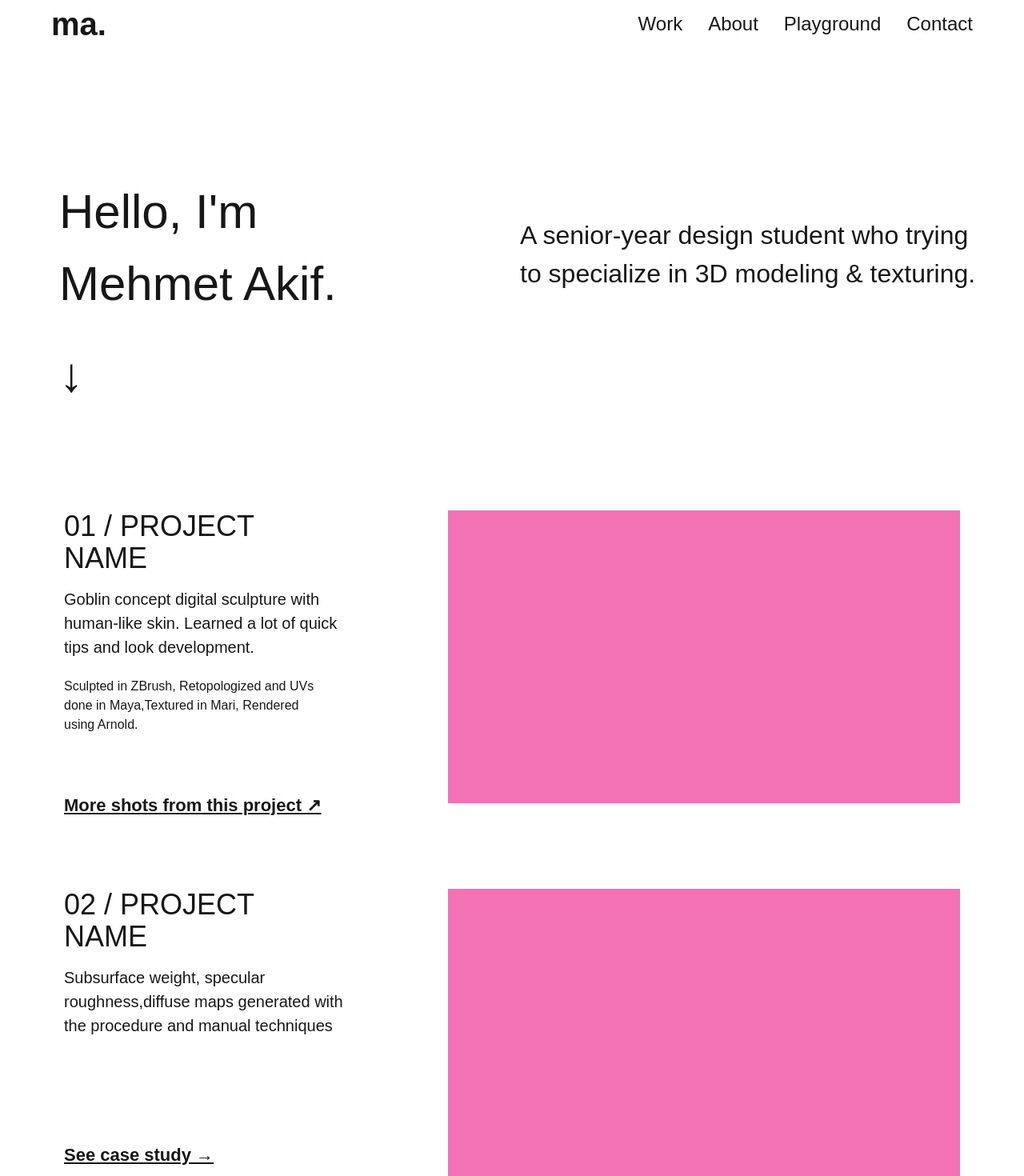
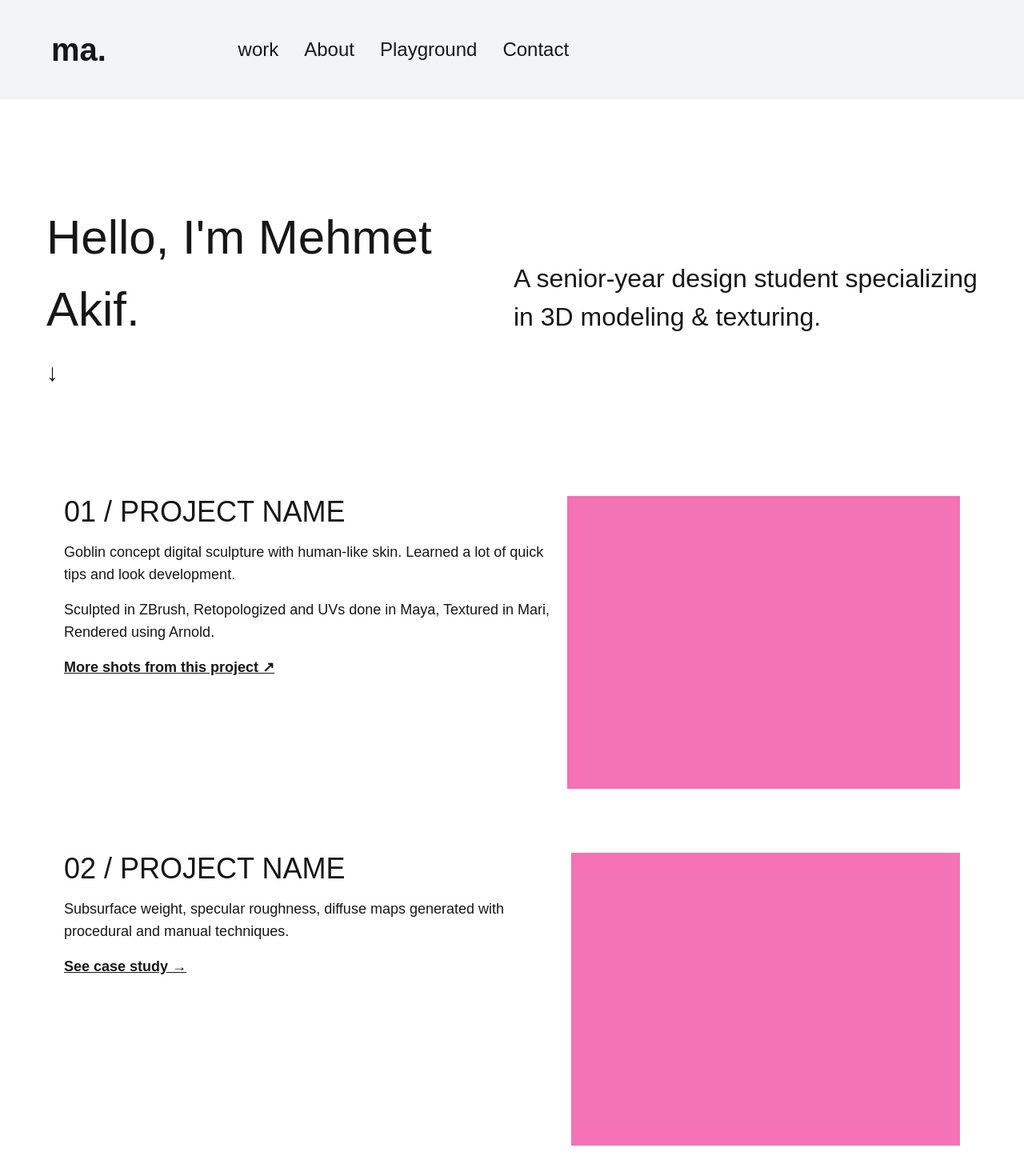
Before and after one commit to AlishbaNasim/Figma-Design, a Next.js app: page / in a window 1280 px wide. Shown: the top 1470 px of the page at 80% size. Built offline with nearby package versions, Linux system fonts and the light colour scheme.

Commit message:
first commit

```diff
--- a/app/components/Footer.tsx
+++ b/app/components/Footer.tsx
@@ -2,11 +2,11 @@ import React from 'react'
 
 function Footer() {
   return (
-    <div className='flex justify-between px-16 pt-48 pb-7'>
+    <div className="grid grid-cols-1 lg:grid-cols-5 items-center px-6 lg:px-16 py-4 lg:py-8 bg-gray-100 gap-4">
         <div className='text-[21px] text-blue-800'>
           Alishba Naseem ⏤ 2024
         </div>
-        <div className='flex gap-8'>
+        <div className="flex justify-around gap-4 lg:gap-8 text-[20px] lg:text-[24px]">
             <div>
               Artstation
             </div>
--- a/app/components/Header.tsx
+++ b/app/components/Header.tsx
@@ -1,27 +1,28 @@
-import React from 'react'
-import Link from 'next/link'
+import React from 'react';
+import Link from 'next/link';
+
 function Header() {
-    return (
-        <div className='flex justify-between px-16 text-[24px]'>
-            <div className='text-[40px] font-bold'>
-             ma.
-            </div>
-            <div className='flex gap-8 items-center'>
-                <Link href={"/"}>
-                    <div>Work</div>
-                </Link>
-                <Link href={"/about"}>
-                    <div>About</div>
-                </Link>
-                <div>
-                    Playground
-                </div>
-                <div>
-                    Contact
-                </div>
-            </div>
-        </div>
-    )
+  return (
+    <header className="grid grid-cols-1 lg:grid-cols-5 items-center px-6 lg:px-16 py-4 lg:py-8 bg-gray-100 gap-4">
+      {/* Left Column: Logo */}
+      <div className="text-center lg:text-left text-[32px] lg:text-[40px] font-bold">
+        ma.
+      </div>
+
+      {/* Center Column: Navigation */}
+      <nav className="flex justify-between gap-2 lg:gap-8 text-[20px] lg:text-[24px]">
+        <Link href="/">
+          work
+        </Link>
+        <Link href="/about">
+          About
+        </Link>
+   <Link href="/">Playground</Link>
+   <Link href="/">Contact</Link>
+
+      </nav>
+    </header>
+  );
 }
 
-export default Header
+export default Header;
--- a/app/page.tsx
+++ b/app/page.tsx
@@ -1,58 +1,64 @@
-
-
 export default function Home() {
   return (
-    <div>
-      <div className="flex justify-around ">
-        <div className="  text-[60px] pt-[160px] px-6 w-[500px]">
-          <h1 >Hello&#44; I&apos;m Mehmet Akif.</h1>
-          <p className="h-[38.09px] w-[35px] pt-6">↓</p>
+    <div className="px-4">
+      {/* Hero Section */}
+      <div className="flex flex-col lg:flex-row justify-around items-center py-10 lg:py-32 space-y-10 lg:space-y-0">
+        <div className="text-center lg:text-left text-[40px] lg:text-[60px] w-full lg:w-[500px]">
+          <h1>Hello&#44; I&apos;m Mehmet Akif.</h1>
+          <p className="mt-6 text-3xl animate-bounce">↓</p>
         </div>
-        <div className="w-[580px] text-[32px] pt-[210px] ">
-          <p>A senior-year design student who trying to specialize in 3D modeling & texturing.</p>
+        <div className="text-center lg:text-left w-full lg:w-[580px] text-[24px] lg:text-[32px]">
+          <p>
+            A senior-year design student specializing in 3D modeling & texturing.
+          </p>
         </div>
       </div>
 
-
-      {/* 01 */}
-      <div className="flex flex-col items-center">
-        <div className="flex justify-between pt-[200px] w-[1120px] h-[473px]">
-          <div >
-            <h1 className="w-[325px] h-24 text-4xl  ">01 / PROJECT NAME</h1>
-            <p className="w-[356px] text-[20px]  h-28">Goblin concept digital sculpture with human-like skin. Learned a lot of quick tips and look development.</p>
-            <p className="w-[315px] h-36"> Sculpted in ZBrush&#44; Retopologized and UVs done in Maya&#44;Textured in Mari&#44; Rendered using Arnold.</p>
-            <p className="font-semibold text-[22px] underline">More shots from this project ↗</p>
+      {/* Projects Section */}
+      <div className="flex flex-col items-center space-y-20">
+        {/* Project 01 */}
+        <div className="flex flex-col lg:flex-row justify-between items-start w-full lg:w-[1120px] space-y-10 lg:space-y-0">
+          <div className="w-full lg:w-auto">
+            <h1 className="text-4xl mb-4">01 / PROJECT NAME</h1>
+            <p className="text-lg mb-4">
+            Goblin concept digital sculpture with human-like skin. Learned a lot of quick tips and look development.
+</p>
+            <p className="text-lg mb-4">
+              Sculpted in ZBrush&#44; Retopologized and UVs done in Maya&#44; Textured in Mari&#44; Rendered using Arnold.
+            </p>
+            <p className="font-semibold text-lg underline cursor-pointer hover:text-pink-500">
+              More shots from this project ↗
+            </p>
           </div>
-          <div>
-            <div className="w-[640px] h-[366px]   bg-pink-400  pt-[160px]"></div>
-          </div>
+          <div className="w-full lg:w-[640px] h-[200px] lg:h-[366px] bg-pink-400"></div>
         </div>
 
+        {/* Project 02 */}
+        <div className="flex flex-col lg:flex-row justify-between items-start w-full lg:w-[1120px] space-y-10 lg:space-y-0">
+          <div className="w-full lg:w-auto">
+            <h1 className="text-4xl mb-4">02 / PROJECT NAME</h1>
+            <p className="text-lg mb-4">
+              Subsurface weight, specular roughness, diffuse maps generated with procedural and manual techniques.
+            </p>
+            <p className="font-semibold text-lg underline cursor-pointer hover:text-pink-500">
+              See case study →
+            </p>
+          </div>
+          <div className="w-full lg:w-[640px] h-[200px] lg:h-[366px] bg-pink-400"></div>
+        </div>
 
-        {/* 02 */}
-        <div className="flex justify-between pt-[200px] w-[1120px] h-[473px]">
-          <div >
-            <h1 className="w-[325px] h-24 text-4xl  ">02 / PROJECT NAME</h1>
-            <p className="w-[356px] text-[20px]  h-48">
-              Subsurface weight&#44; specular roughness&#44;diffuse maps generated with the procedure and manual techniques
+        {/* Project 03 */}
+        <div className="flex flex-col lg:flex-row justify-between items-start w-full lg:w-[1120px] space-y-10 lg:space-y-0">
+          <div className="w-full lg:w-auto">
+            <h1 className="text-4xl mb-4">03 / PROJECT NAME</h1>
+            <p className="text-lg mb-4">
+              Experimental creature modeling for a school project.
             </p>
-            <p className="font-semibold text-[22px] pt-7 underline">See case study →</p>
+            <p className="font-semibold text-lg underline cursor-pointer hover:text-pink-500">
+              Project WIP
+            </p>
           </div>
-          <div>
-            <div className="w-[640px] h-[366px]   bg-pink-400  pt-[160px]"></div>
-          </div>
-
-        </div>
-        {/* 03 */}
-        <div className="flex justify-between pt-[200px] w-[1120px] h-[473px]">
-          <div >
-            <h1 className="w-[325px] h-24 text-4xl  ">03 / PROJECT NAME</h1>
-            <p className="w-[356px] text-[20px]  h-60">Experimental creature modeling for school project.</p>
-            <p className="font-semibold text-[22px] underline">Project WIP</p>
-          </div>
-          <div>
-            <div className="w-[640px] h-[366px]   bg-pink-400   pt-[160px]"></div>
-          </div>
+          <div className="w-full lg:w-[640px] h-[200px] lg:h-[366px] bg-pink-400"></div>
         </div>
       </div>
     </div>
```
